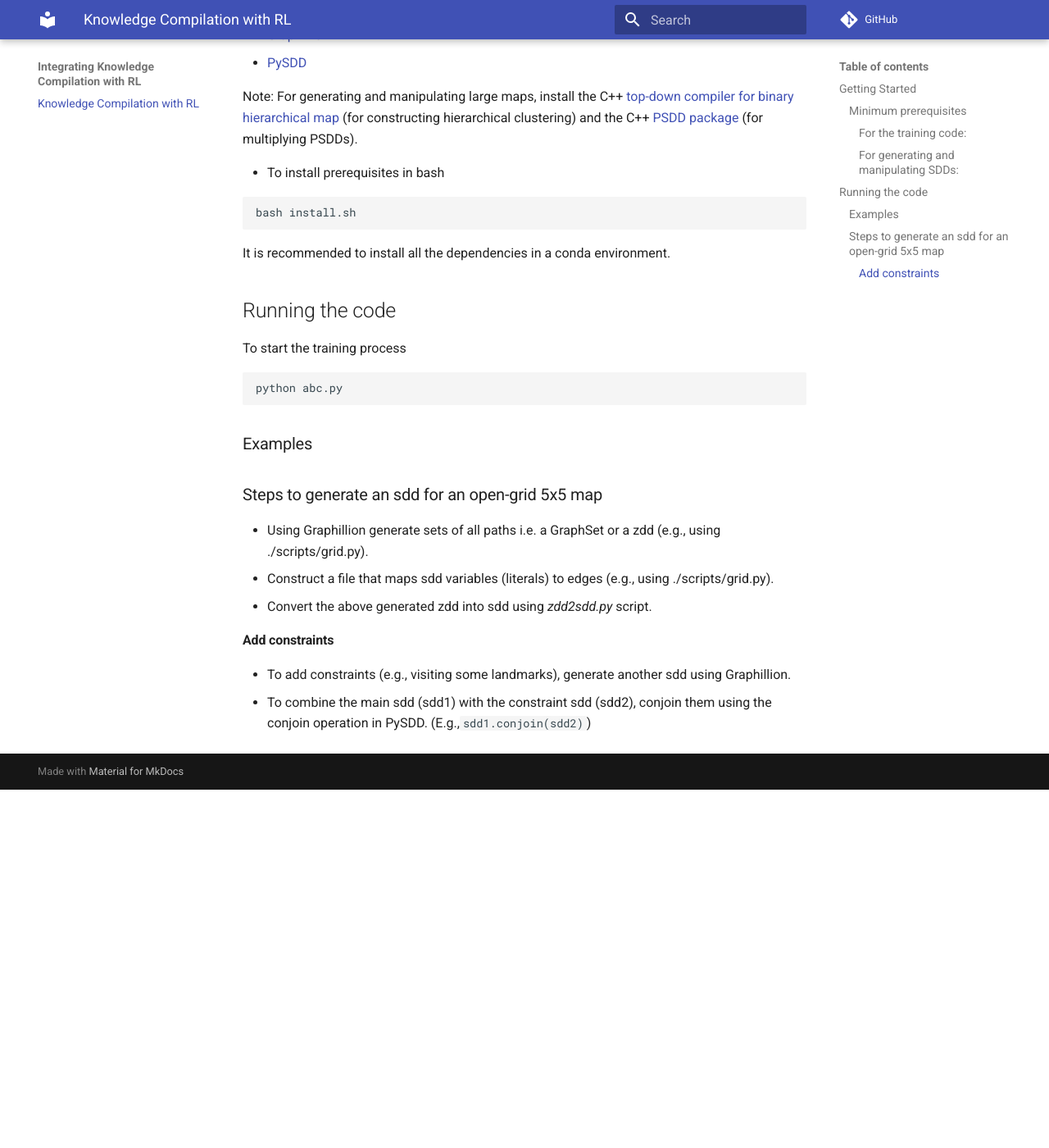
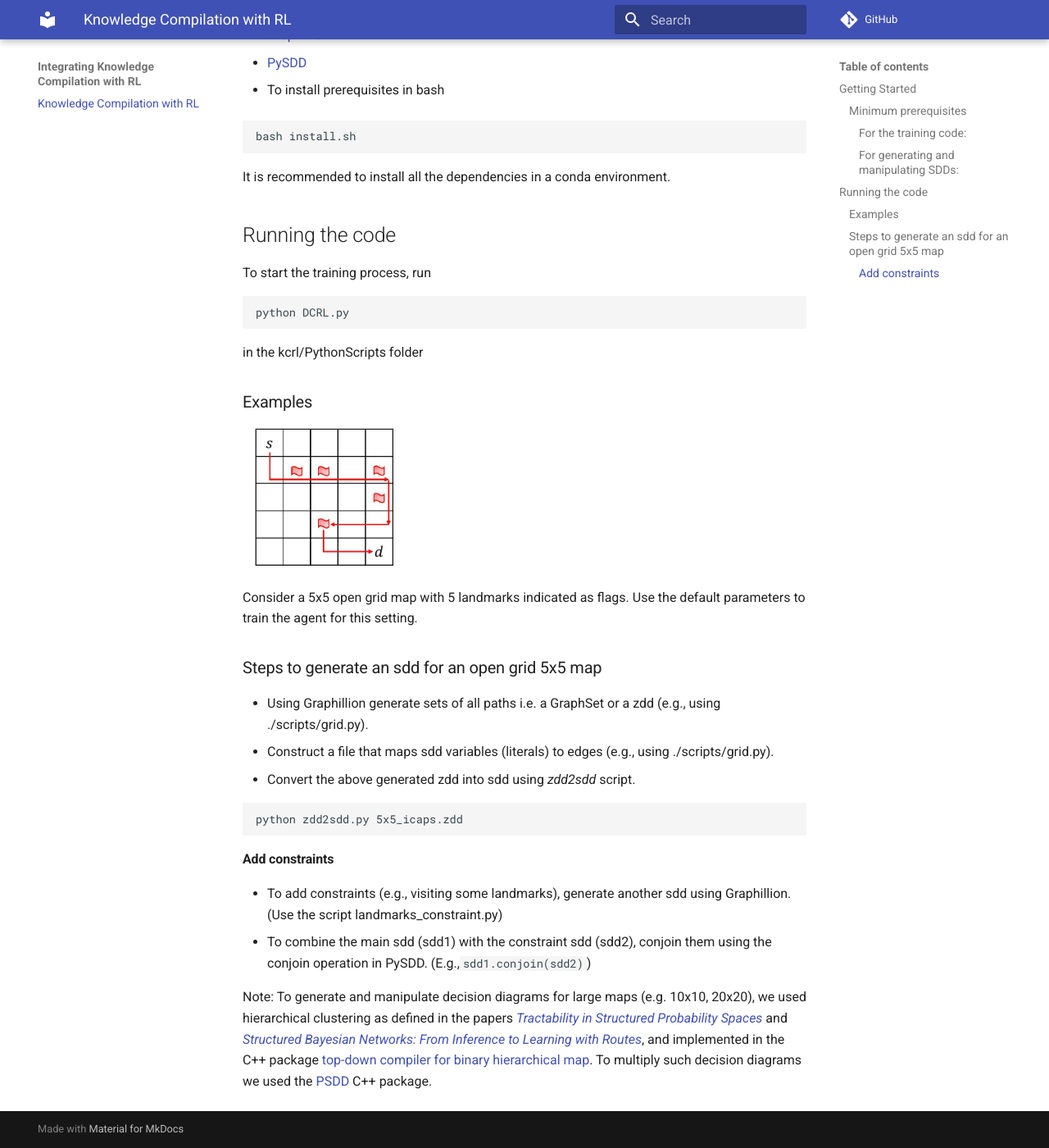
Before and after one commit to kushagra06/KCRL-Docs, an MkDocs documentation site: the page built from docs/index.md, in a window 1280 px wide and 1400 px high, scrolled down 682 px. Shown: the whole window at 82% size. Built offline with MkDocs 1.6.1 and Material for MkDocs 9.7.7, drawn with Linux system fonts in a browser that asks for light colours; comment, search, counter and statistics services are not loaded; before the commit the page ends 1645 px from its top, so only the background shows below that.

Commit message:
Add example

````diff
--- a/docs/index.md
+++ b/docs/index.md
@@ -23,8 +23,6 @@ Code for the paper [**Integrating Knowledge Compilation with Reinforcement Learn
 * [Graphillion](https://github.com/takemaru/graphillion)
 * [PySDD](https://github.com/wannesm/PySDD)
 
-Note: For generating and manipulating large maps, install the C++ [top-down compiler for binary hierarchical map](https://github.com/hahaXD/hierarchical_map_compiler) (for constructing hierarchical clustering) and the C++ [PSDD package](https://github.com/hahaXD/psdd) (for multiplying PSDDs).
-
 * To install prerequisites in bash
 ```
 bash install.sh
@@ -32,20 +30,30 @@ bash install.sh
 It is recommended to install all the dependencies in a conda environment.
 
 ## Running the code
-To start the training process
+To start the training process, run
 ```
-python abc.py
+python DCRL.py
 ```
+in the kcrl/PythonScripts folder
 
 ### Examples
 
+<!-- ![5x5](./images/5x5.jpg) -->
+<img src="./images/5x5.jpg" alt="5x5" width="200" height="150">
+
+Consider a 5x5 open grid map with 5 landmarks indicated as flags. Use the default parameters to train the agent for this setting.
 
 
-### Steps to generate an sdd for an open-grid 5x5 map
+### Steps to generate an sdd for an open grid 5x5 map
 * Using Graphillion generate sets of all paths i.e. a GraphSet or a zdd (e.g., using ./scripts/grid.py).
 * Construct a file that maps sdd variables (literals) to edges (e.g., using ./scripts/grid.py).
-* Convert the above generated zdd into sdd using *zdd2sdd.py* script.
+* Convert the above generated zdd into sdd using *zdd2sdd* script.
+```
+python zdd2sdd.py 5x5_icaps.zdd
+```
 
 #### Add constraints
-* To add constraints (e.g., visiting some landmarks), generate another sdd using Graphillion.
-* To combine the main sdd (sdd1) with the constraint sdd (sdd2), conjoin them using the conjoin operation in PySDD. (E.g.,``sdd1.conjoin(sdd2)``)
+* To add constraints (e.g., visiting some landmarks), generate another sdd using Graphillion. (Use the script landmarks_constraint.py)
+* To combine the main sdd (sdd1) with the constraint sdd (sdd2), conjoin them using the conjoin operation in PySDD. (E.g.,`sdd1.conjoin(sdd2)`)
+
+Note: To generate and manipulate decision diagrams for large maps (e.g. 10x10, 20x20), we used hierarchical clustering as defined in the papers [*Tractability in Structured Probability Spaces*](https://proceedings.neurips.cc/paper/2017/file/deb54ffb41e085fd7f69a75b6359c989-Paper.pdf) and [*Structured Bayesian Networks: From Inference to Learning with Routes*](https://ojs.aaai.org//index.php/AAAI/article/view/4796), and implemented in the C++ package [top-down compiler for binary hierarchical map](https://github.com/hahaXD/hierarchical_map_compiler). To multiply such decision diagrams we used the [PSDD](https://github.com/hahaXD/psdd) C++ package.
````
Also changed, not shown: docs/images/5x5.jpg (added).
